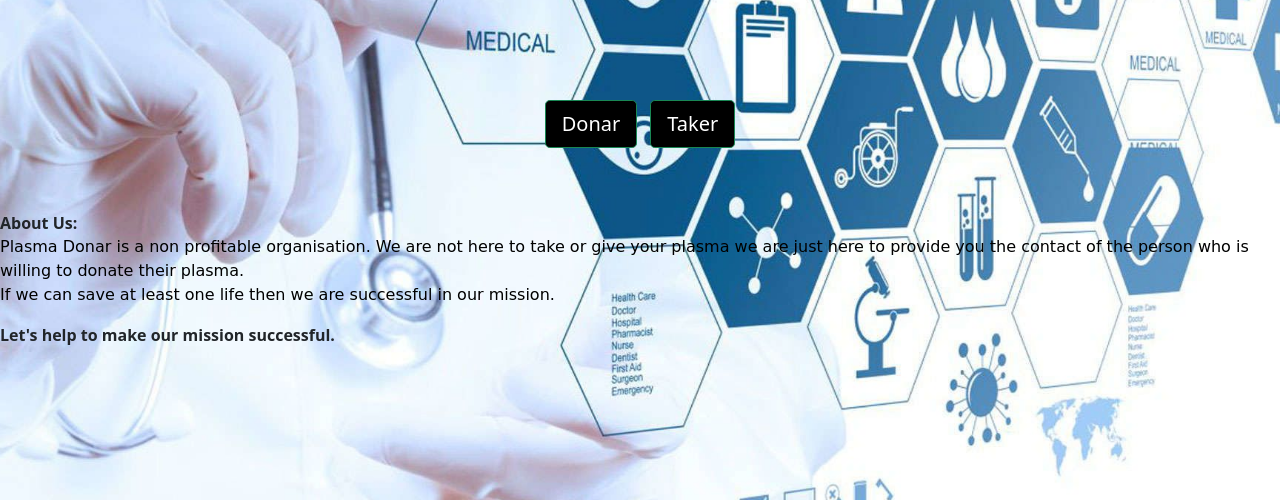
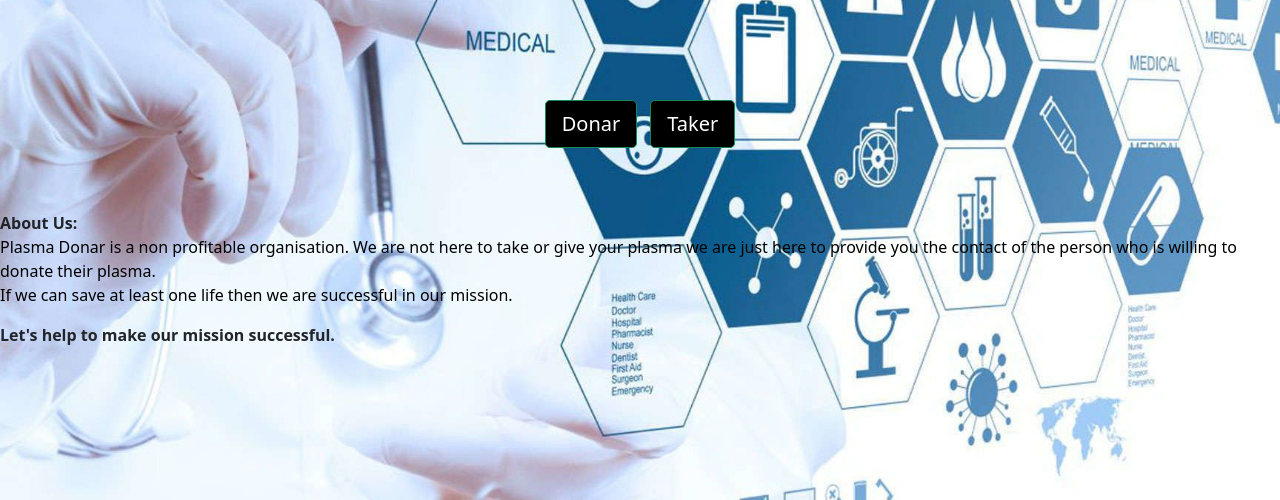
Before and after one commit to mr-slayer/plasma, a Django app: page / in a window 1280 px wide. Shown: the part 276-776 px from the top of the page. Run offline with Django 3.2, Linux system fonts and the light colour scheme.

Commit message:
correct cursive

```diff
--- a/templates/home.html
+++ b/templates/home.html
@@ -54,7 +54,7 @@
     </div>
     <br>
     <div>
-    <strong>About Us:</strong><p style="font-family: cursive;color:black;">Plasma Donar is a non profitable organisation. We are not here to take or give your plasma  we are just here to provide you the contact of the person who is willing to donate their plasma.
+    <strong>About Us:</strong><p style="font-family: Sans;color:black;">Plasma Donar is a non profitable organisation. We are not here to take or give your plasma  we are just here to provide you the contact of the person who is willing to donate their plasma.
     <br>If we can save at least one life then we are successful in our mission.
     <br></p><strong>Let's help to make our  mission successful.</strong>
     </div>
```
